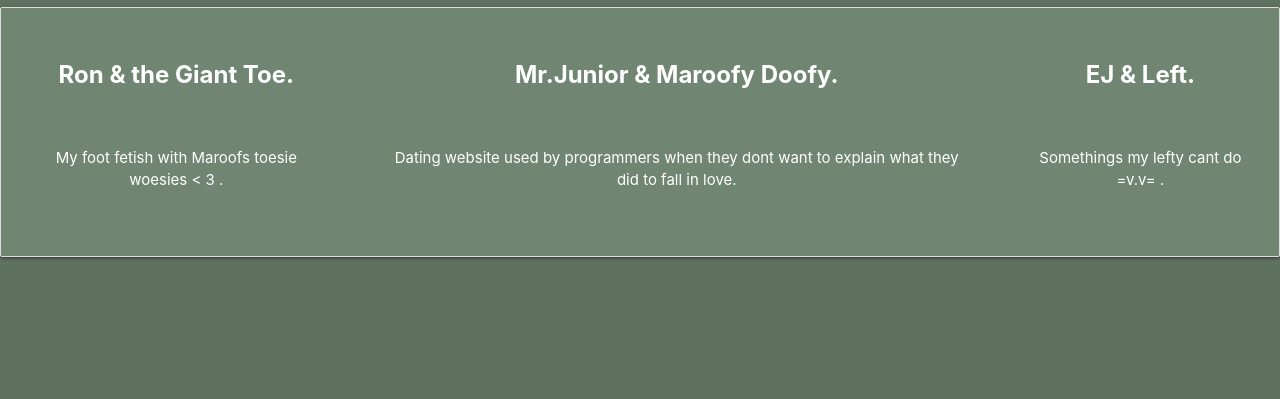
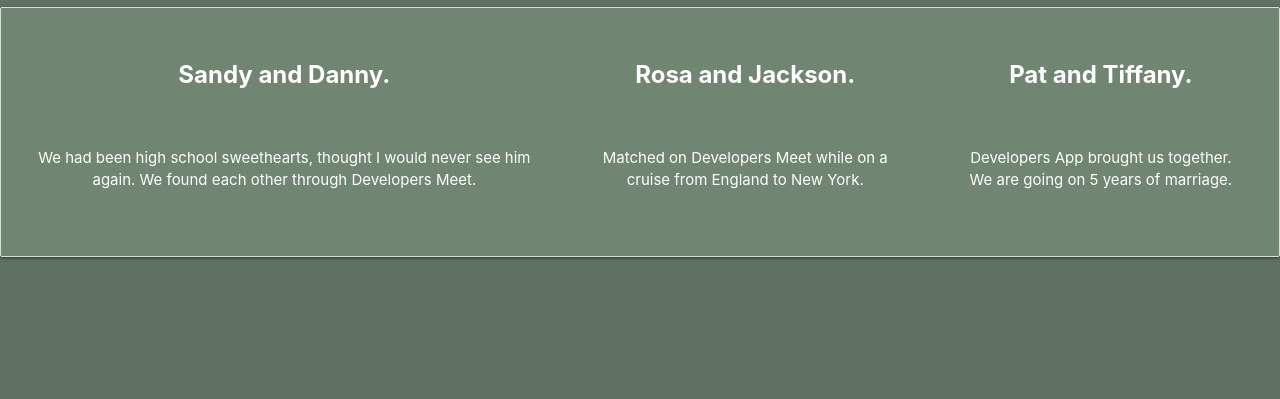
Before and after one commit to EjOliver1107/DevelopersMeet, a Django app: page / in a window 1280 px wide. Shown: the part 1134-1533 px from the top of the page. Run offline with Django 4.2, Linux system fonts and the light colour scheme.

Commit message:
couples and description

```diff
--- a/main_app/static/css/style.css
+++ b/main_app/static/css/style.css
@@ -21,7 +21,7 @@ h1 {
       align-items: center;
       flex-direction: column;
       justify-content: center;
-      animation: 7s slider linear 10s;
+      animation: 6s slider linear 10s;
 
 
   }
@@ -31,7 +31,7 @@ h1 {
       align-items: center;
       flex-direction: column;
       justify-content: center;
-      animation: 6s slider linear 10s;
+      animation: 5.5s slider linear 10s;
 
     }
     .card-body2 {
@@ -110,7 +110,6 @@ h1 {
     align-items: center;
     flex-direction: column;
     justify-content: center;
-    /* animation: slider 15s infinite; */
 
 }
 /* end */
@@ -120,16 +119,16 @@ h1 {
 
 }
 nav .brand-logo{
-    color: #D0C9C0;
+    color: #f3ece3;
 }
 
 nav ul a {
     padding: 0 20px;
-    color: #D0C9C0;
+    color: #f3ece3;
 }
 
 .right {
-    color: #D0C9C0;
+    color: #f3ece3;
 }
 
 
@@ -183,16 +182,6 @@ nav ul a {
       typing 3.5s steps(40, end),
       blink-caret .75s step-end infinite;
 }
-/* .examples {
-    height:24rem;
-    display: flex;
-    flex-direction: row;
-    justify-content: space-evenly;
-    bottom: 0;
-    position: relative;
-    gap: 20px;
-    color:#5F7161;
-} */
 
 .page-footer {
     display: flex;
@@ -302,3 +291,5 @@ nav ul a {
     from, to { border-color: transparent }
     50% { border-color: orange; }
   }
+
+  /* find a match */
--- a/main_app/templates/home.html
+++ b/main_app/templates/home.html
@@ -7,16 +7,18 @@
 <section class="examples">
   <div class="card">
     <div class="card-body" id="slide">
-      <h5 class="card-title">Ron & the Giant Toe.</h5>
-      <p class="card-text">My foot fetish with Maroofs toesie woesies < 3 .</p>
+      <h5 class="card-title">Sandy and Danny.</h5>
+      <p class="card-text"> We had been high school sweethearts, thought I would
+        never see him again. We found each other through Developers Meet.</p>
     </div>
     <div class="card-body1" id="slide">
-      <h5 class="card-title">Mr.Junior & Maroofy Doofy.</h5>
-      <p class="card-text">Dating website used by programmers when they dont want to explain what they did to fall in love.</p>
+      <h5 class="card-title">Rosa and Jackson.</h5>
+      <p class="card-text">Matched on Developers Meet while on a cruise from England to New York.
+      </p>
     </div>
     <div class="card-body2" id="slide">
-    <h5 class="card-title">EJ & Left.</h5>
-    <p class="card-text">Somethings my lefty cant do =v.v= .</p>
+    <h5 class="card-title">Pat and Tiffany.</h5>
+    <p class="card-text">Developers App brought us together. We are going on 5 years of marriage.</p>
   </div>
 </div>
 </section>
```
